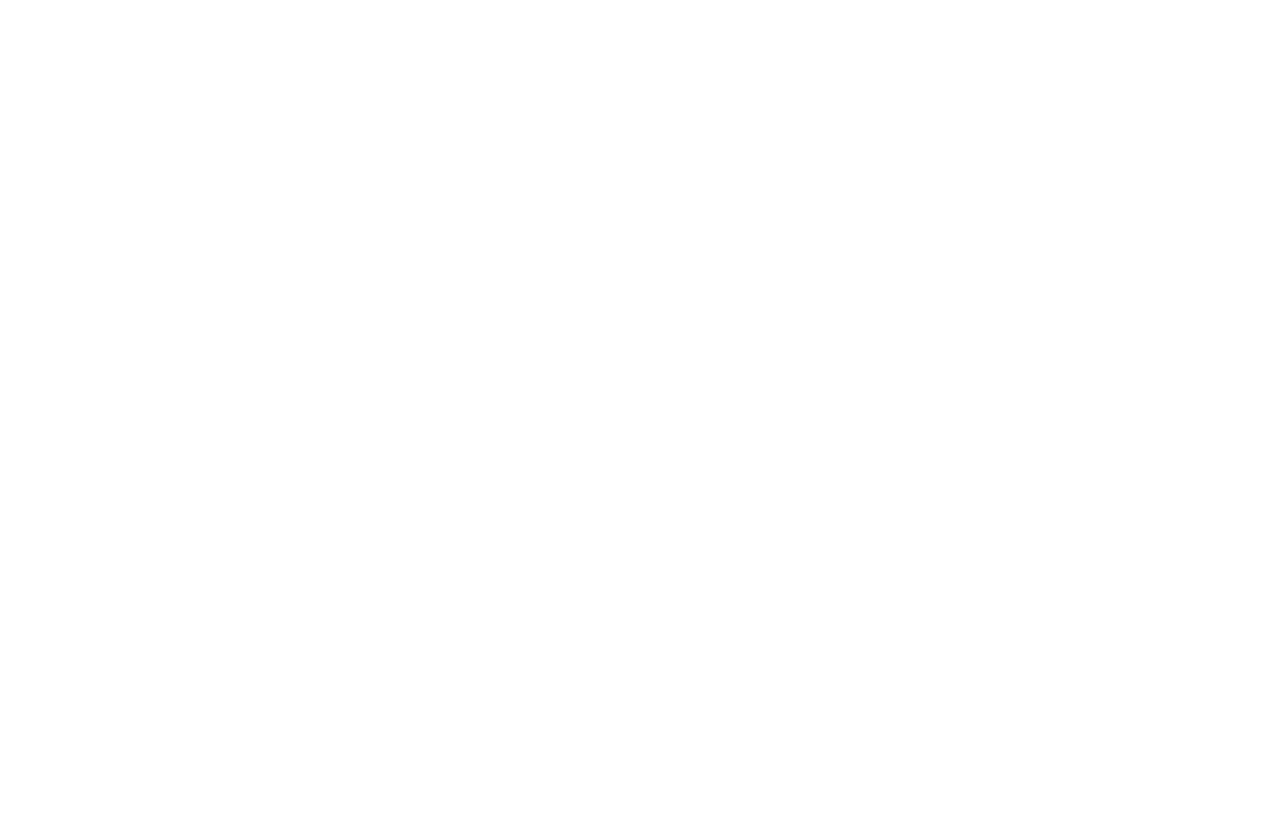
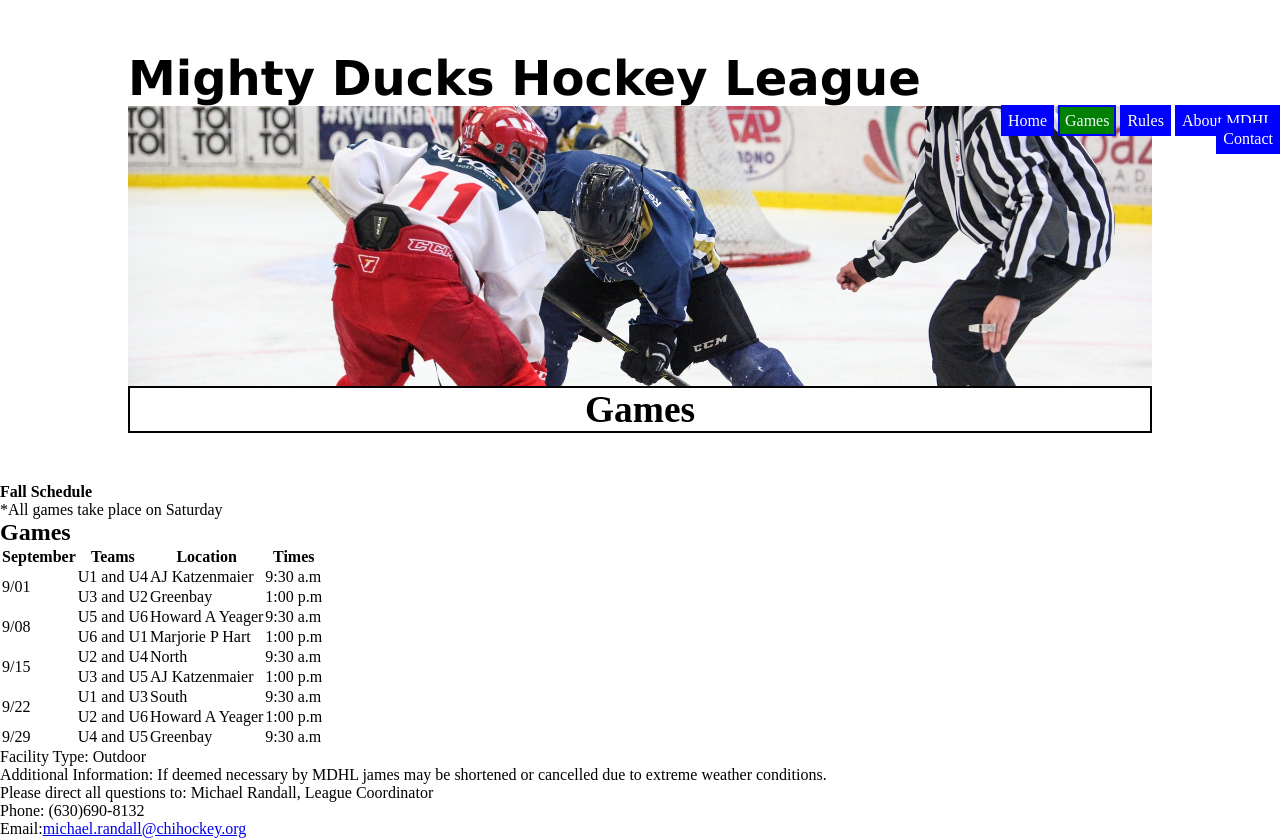
Before and after one commit to Agossramos/MDHL_RAMOS, a plain HTML site: page games.html in a window 1280 px wide. Before the commit the page ends 800 px from the top, so only its background shows below. Drawn offline with Linux system fonts and the light colour scheme.

Commit message:
esqueleto games

```diff
--- a/games.html
+++ b/games.html
@@ -0,0 +1,124 @@
+<!DOCTYPE html>
+<html lang="en">
+
+<head>
+    <meta charset="UTF-8">
+    <meta http-equiv="X-UA-Compatible" content="IE=edge">
+    <meta name="viewport" content="width=device-width, initial-scale=1.0">
+    <title>Mighty Ducks Hockey League | About MDHL</title>
+    <link rel="icon" href="assets/imagenes/Logo-Mighty-ducks-01.ico">
+    <link rel="stylesheet" href="assets/CSS/style.css">
+</head>
+
+<body>
+    <h1> Mighty Ducks Hockey League </h1>
+
+    <header>
+
+        <nav>
+            <a class="navegador" href="index.html">Home</a>
+            <a class="navegador" href="#">Games</a>
+            <a class="navegador" href="rules.html">Rules</a>
+            <a class="navegador" href="aboutMDHL.html">About MDHL</a>
+            <a class="navegador" href="contact.html">Contact</a>
+        </nav>
+    </header>
+
+    <section class="titulo">
+        <h3>Games</h3>
+    </section>
+
+    <main>
+        <section>
+            <h4> Fall Schedule</h4>
+            <p>*All games take place on Saturday</p>
+        </section>
+        <section id="tablas">
+            <h2>Games</h2>
+            <div>
+                <table>
+                    <colgroup>
+                        <col span="1" class="september">
+                        <col span="1" class="teams">
+                        <col span="1" class="location">
+                        <col span="1" class="times">
+                    </colgroup>
+                    <thead>
+                        <tr>
+                            <th>September</th>
+                            <th>Teams</th>
+                            <th>Location</th>
+                            <th>Times</th>
+                        </tr>
+                    </thead>
+                    <tbody>
+                        <tr>
+                            <td rowspan="2">9/01</td>
+                            <td>U1 and U4</td>
+                            <td>AJ Katzenmaier</td>
+                            <td>9:30 a.m</td>
+                        </tr>
+                        <tr>
+                            <td>U3 and U2</td>
+                            <td>Greenbay</td>
+                            <td>1:00 p.m</td>
+                        </tr>
+                        <tr>
+                            <td rowspan="2">9/08</td>
+                            <td>U5 and U6</td>
+                            <td>Howard A Yeager</td>
+                            <td>9:30 a.m</td>
+                        </tr>
+                        <tr>
+                            <td>U6 and U1</td>
+                            <td>Marjorie P Hart</td>
+                            <td>1:00 p.m</td>
+                        </tr>
+                        <tr>
+                            <td rowspan="2">9/15</td>
+                            <td>U2 and U4</td>
+                            <td>North</td>
+                            <td>9:30 a.m</td>
+                        </tr>
+                        <tr>
+                            <td>U3 and U5</td>
+                            <td>AJ Katzenmaier </td>
+                            <td>1:00 p.m</td>
+                        </tr>
+                        <tr>
+                            <td rowspan="2">9/22</td>
+                            <td>U1 and U3</td>
+                            <td>South</td>
+                            <td>9:30 a.m</td>
+                        </tr>
+                        <tr>
+                            <td>U2 and U6</td>
+                            <td>Howard A Yeager</td>
+                            <td>1:00 p.m</td>
+                        </tr>
+                        <tr>
+                            <td>9/29</td>
+                            <td>U4 and U5</td>
+                            <td>Greenbay</td>
+                            <td>9:30 a.m</td>
+                        </tr>
+
+                    </tbody>
+                </table>
+            </div>
+        </section>
+            <p>Facility Type: Outdoor</p>
+            <p>Additional Information: If deemed necessary by MDHL james may be shortened or cancelled due to extreme weather conditions.</p>
+
+        </section>
+    </main>
+
+</body>
+
+<footer>
+    <p> Please direct all questions to: Michael Randall, League Coordinator</p>
+    <p>Phone: (630)690-8132</p>
+    <p>Email:<a href="mailto:michael.randall@chihockey.org">michael.randall@chihockey.org</a></p>
+</footer>
+
+</html>
```
Also changed, not shown: AboutMDHL.html (+3 -1 lines), Contact.html (+3 -1 lines), index.html (+4 -4 lines), rules.html (+36 -0 lines).
